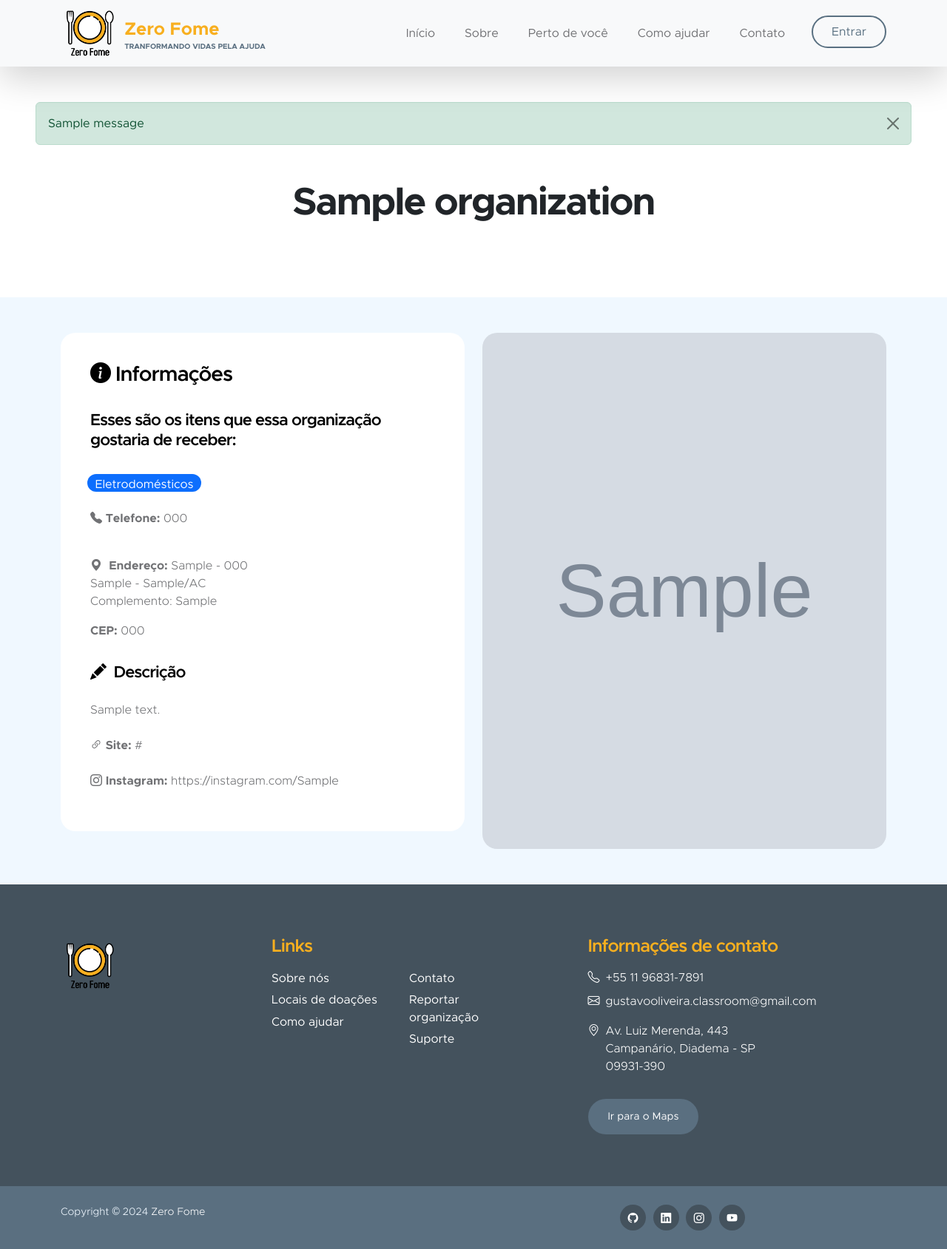
After one commit to notOliveira/Corrente-do-Bem, a Django app: template organizations/templates/organizations/organization-view.html in a window 1280 px wide. The commit adds this page. Shown: the whole page at 74% size. Run offline with Django 5.2, Linux system fonts and the light colour scheme; the template is opened without the code that fills it: values that come from a table or form of the project are taken from there, others are empty; tables that the repository leaves empty hold one stand-in row (values such as "Sample post"); grey boxes marked "Sample" are stand-in pictures; one stand-in notice (Sample message) is shown; some libraries are stand-ins or nearby versions.

Commit message:
Adicionando campo telefone e corrigindo detalhes na visualização de organização

```diff
--- a/main/templates/main/home.html
+++ b/main/templates/main/home.html
@@ -11,7 +11,7 @@
                     {% if messages %}
                     {% for message in messages %}
                             <div class="col-12">
-                                <div class="alert alert-{% if message.tags == 'error' %}danger{% elif message.tags == 'success' %}success{% endif %} alert-dismissible fade show m-auto mb-4" role="alert">
+                                <div class="alert alert-{% if message.tags == 'error' %}danger{% elif message.tags == 'success' %}success{% endif %} alert-dismissible fade show m-auto my-4" role="alert">
                                     {{ message }}
                                     <br>
                                     <button type="button" class="btn-close d-flex justify-content-end" data-bs-dismiss="alert" aria-label="Close"></button>
--- a/organizations/forms.py
+++ b/organizations/forms.py
@@ -26,7 +26,7 @@ class OrganizationUpdateForm(forms.ModelForm):
 
     class Meta:
         model = Organization
-        fields = ['name', 'category', 'cep', 'street', 'neighborhood', 'city', 'state', 'number', 'complement', 'description']
+        fields = ['name', 'category', 'phone', 'cep', 'street', 'neighborhood', 'city', 'state', 'number', 'complement', 'description']
 
 class OrganizationProfileUpdateForm(forms.ModelForm):
     class Meta:
--- a/organizations/models.py
+++ b/organizations/models.py
@@ -10,15 +10,16 @@ class Category(models.Model):
         return self.get_name_display()
 
 class Organization(models.Model):
-    name = models.CharField(max_length=100)
-    email = models.EmailField(blank=True, null=True)
+    name = models.CharField(max_length=50)
+    email = models.EmailField(blank=True, null=True, unique=True)
+    phone = models.CharField(max_length=15, blank=True, null=True)
     cep = models.CharField(max_length=9, blank=True, null=True)
     street = models.CharField(max_length=100, blank=True, null=True)
     neighborhood = models.CharField(max_length=100, blank=True, null=True)
-    city = models.CharField(max_length=100, blank=True, null=True)
+    city = models.CharField(max_length=50, blank=True, null=True)
     state = models.CharField(max_length=2, choices=STATE_CHOICES, blank=True, null=True)
     number = models.CharField(max_length=10, blank=True, null=True)
-    complement = models.CharField(max_length=100, blank=True, null=True)
+    complement = models.CharField(max_length=50, blank=True, null=True)
     description = models.TextField(blank=True, null=True)
     users = models.ManyToManyField('users.CustomUser', related_name='organization_users', blank=True)
     category = models.ManyToManyField(Category, related_name='organization_categorys', blank=True)
--- /dev/null
+++ b/organizations/templates/organizations/organization-view.html
@@ -0,0 +1,69 @@
+{% extends "main/base.html" %}
+{% load static %}
+
+{% block title %}{{org.organization.name}}{% endblock title %}
+
+{% block content %}
+
+        <section class="news-section py-5">
+
+            {% if messages %}
+                {% for message in messages %}
+                    <div class="alert alert-{% if message.tags == 'error' %}danger{% elif message.tags == 'success' %}success{% endif %} alert-dismissible fade show m-auto mx-5 mb-5" role="alert">
+                        {{ message }}
+                        <br>
+                        <button type="button" class="btn-close d-flex justify-content-end" data-bs-dismiss="alert" aria-label="Close"></button>
+                    </div>
+                {% endfor %}
+            {% endif %}
+
+            <div class="container">
+                <h1 class="text-center mb-5">{{org.organization.name}}</h1>
+            </div>
+        </section>
+
+        <section class="py-5 section-bg">
+            <div class="container">
+                <div class="row">
+                    <div class="col-lg-6 col-12">
+                        <div class="custom-text-box">
+                            <div class="row">
+                                <h4 class=" col-8"><i class="bi bi-info-circle-fill"></i>&nbsp;Informações</h4>
+                                <div class="col-4"></div>
+                                <h6 class="py-4">Esses são os itens que essa organização gostaria de receber:</h6>
+                                {% for category in org.organization.category.all %}
+                                <span class="ms-2 badge bg-primary w-auto fs-6">{{category}}</span>
+                                    {% if not forloop.last %}&nbsp;&nbsp;&nbsp;{% endif %}
+                                {% endfor %}
+
+                                <p class="mt-4"><i class="bi bi-telephone-fill"></i>&nbsp;<b>Telefone:</b> {{org.organization.phone}}</p>
+
+                                <p class="pt-4">
+                                    <i class="bi bi-geo-alt-fill"></i>&nbsp;
+                                    <b>Endereço:</b> {{org.organization.street}} - {{org.organization.number}}<br>
+                                    {{org.organization.neighborhood}} - {{org.organization.city}}/{{org.organization.state}}<br>
+                                    Complemento: {{org.organization.complement}}
+                                </p>
+
+                                <p><b>CEP:</b> {{org.organization.cep}}</p>
+
+                                <h6 class="my-3"><i class="bi bi-pencil-fill"></i>&nbsp;&nbsp;Descrição</h6>
+
+                                <p class="mt-2">{{org.organization.description}}</p>
+
+                                {% if org.website %}
+                                <p class="mt-2"><i class="bi bi-link-45deg"></i>&nbsp;<b>Site: </b><a href="{{org.website}}" target="blank">{{org.website}}</a></p>
+                                {% endif %}
+                                {% if org.instagram %}
+                                <p class="mt-2"><i class="bi bi-instagram"></i>&nbsp;<b>Instagram: </b><a href="http://instagram.com/{{org.instagram}}" target="blank">https://instagram.com/{{org.instagram}}</a></p>
+                                {% endif %}
+                            </div>
+                        </div>
+                    </div>
+                <div class="col-lg-6 col-12">
+                    <img src="{{org.image.url}}" class="custom-text-box-image img-fluid" alt="">
+                </div>
+            </div>
+        </section>
+
+{% endblock content %}
```
Also changed, not shown: organizations/templates/organizations/organization.html (+8 -4 lines), organizations/templates/organizations/settings-org.html (+14 -0 lines), organizations/views.py (+5 -6 lines), organizations/migrations/0001_initial.py, organizations/migrations/0002_initial.py, users/migrations/0001_initial.py.
